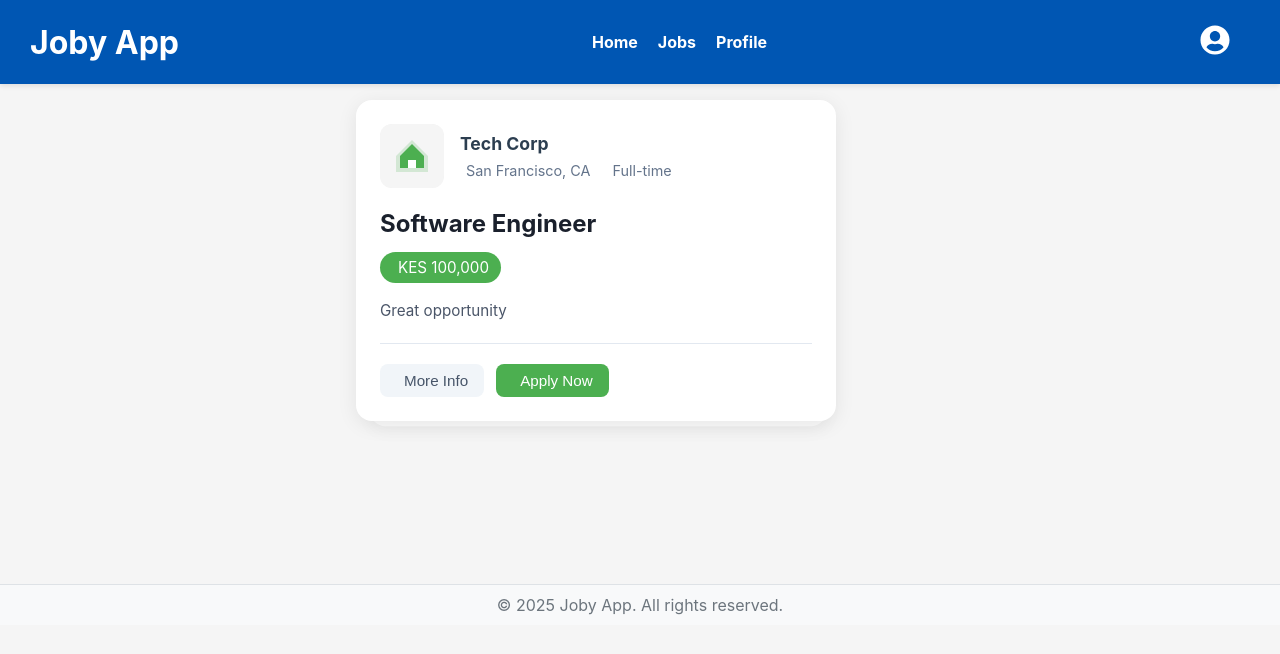
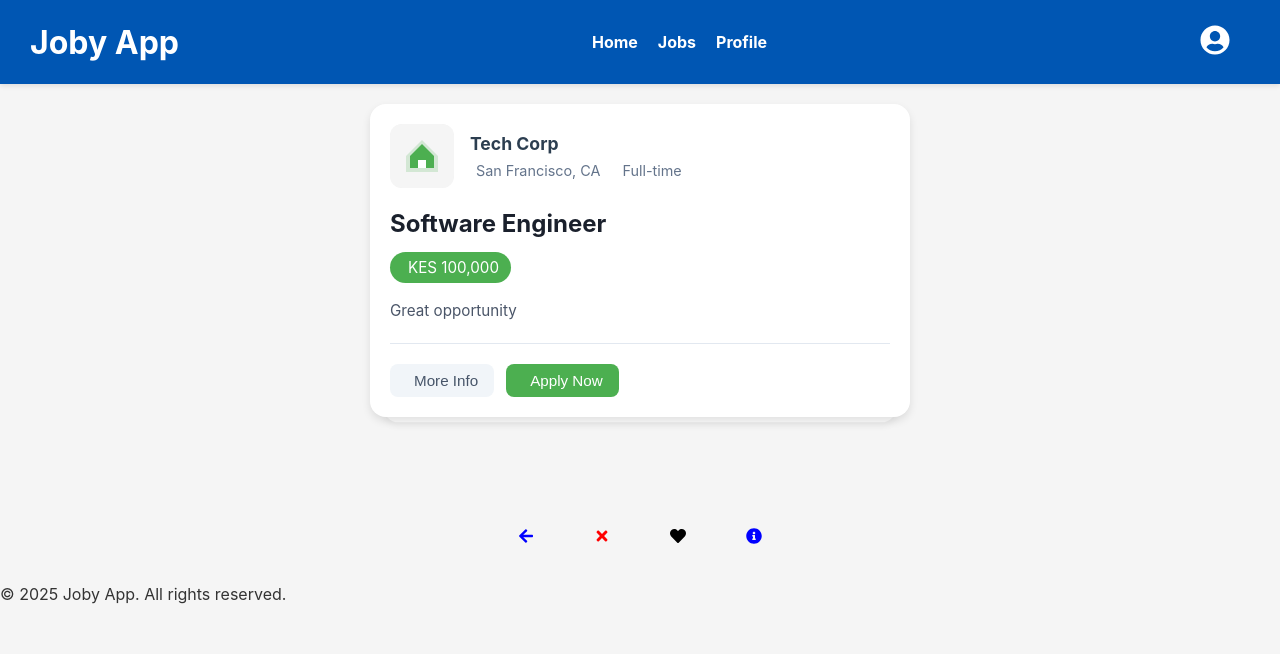
Before and after one commit to Kuria-byte/Joby-App, a React (Create React App) app: page / in a window 1280 px wide. Shown: the top 654 px of the page. Built offline with nearby package versions, Linux system fonts and the light colour scheme.

Commit message:
Job Info Panel

```diff
--- a/src/App.tsx
+++ b/src/App.tsx
@@ -11,11 +11,11 @@ import { auth, db } from './firebaseConfig'; // Import Firebase configuration
 const App: React.FC = () => {
   // Dummy job data for demonstration
   const [jobs, setJobs] = useState<Job[]>([
-    { id: '1', title: 'Software Engineer', company: 'Tech Corp', location: 'San Francisco, CA', description: 'Great opportunity', salary: 'KES 100,000', imageUrl: '', postedDate: '', jobType: 'Full-time' },
-    { id: '2', title: 'Product Manager', company: 'Innovate LLC', location: 'New York, NY', description: 'Lead product development', salary: 'KES 120,000', imageUrl: '', postedDate: '', jobType: 'Full-time' },
-    { id: '3', title: 'Data Scientist', company: 'Data Insights', location: 'Remote', description: 'Analyze data and provide insights', salary: 'KES 110,000', imageUrl: '', postedDate: '', jobType: 'Contract' },
-    { id: '4', title: 'UX Designer', company: 'Creative Solutions', location: 'Los Angeles, CA', description: 'Design user-friendly interfaces', salary: 'KES 95,000', imageUrl: '', postedDate: '', jobType: 'Part-time' },
-    { id: '5', title: 'DevOps Engineer', company: 'Cloud Services', location: 'Austin, TX', description: 'Manage cloud infrastructure', salary: 'KES 115,000', imageUrl: '', postedDate: '', jobType: 'Full-time' },
+    { id: '1', title: 'Software Engineer', company: 'Tech Corp', location: 'San Francisco, CA', description: 'Great opportunity', salary: 'KES 100,000', imageUrl: '', postedDate: '', jobType: 'Full-time', requirements: 'Experience with JavaScript and React.' },
+    { id: '2', title: 'Product Manager', company: 'Innovate LLC', location: 'New York, NY', description: 'Lead product development', salary: 'KES 120,000', imageUrl: '', postedDate: '', jobType: 'Full-time', requirements: 'Experience with product management.' },
+    { id: '3', title: 'Data Scientist', company: 'Data Insights', location: 'Remote', description: 'Analyze data and provide insights', salary: 'KES 110,000', imageUrl: '', postedDate: '', jobType: 'Contract', requirements: 'Experience with data analysis.' },
+    { id: '4', title: 'UX Designer', company: 'Creative Solutions', location: 'Los Angeles, CA', description: 'Design user-friendly interfaces', salary: 'KES 95,000', imageUrl: '', postedDate: '', jobType: 'Part-time', requirements: 'Experience with design tools.' },
+    { id: '5', title: 'DevOps Engineer', company: 'Cloud Services', location: 'Austin, TX', description: 'Manage cloud infrastructure', salary: 'KES 115,000', imageUrl: '', postedDate: '', jobType: 'Full-time', requirements: 'Experience with cloud platforms.' },
     // Add more job objects as needed
   ]);
 
@@ -32,8 +32,8 @@ const App: React.FC = () => {
         <Route path="/" element={<SwipeDeck jobs={jobs} userId="dummyUserId" onStackEmpty={handleStackEmpty} />} />
         <Route path="/user-profile" element={<UserProfile />} /> {/* Ensure this route is defined */}
       </Routes>
-        <Footer /> {/* Render Footer */}
       </div>
+      <Footer /> {/* Move Footer here to render at the bottom of each page */}
     </Router>
   );
 };
--- a/src/components/Footer.tsx
+++ b/src/components/Footer.tsx
@@ -1,9 +1,9 @@
 import React from 'react';
-import './Footer.css'; // Create a CSS file for styles
+import './Footer.css'; // Import any necessary CSS styles
 
 const Footer: React.FC = () => {
   return (
-    <footer className="app-footer">
+    <footer className="footer">
       <p>&copy; 2025 Joby App. All rights reserved.</p>
     </footer>
   );
--- a/src/components/JobCard/JobCard.css
+++ b/src/components/JobCard/JobCard.css
@@ -1,17 +1,16 @@
 .job-card {
-  background: white;
-  border-radius: 16px;
-  box-shadow: 0 4px 20px rgba(0, 0, 0, 0.08);
-  padding: 24px;
-  margin: 16px;
-  max-width: 480px;
-  width: 100%;
-  transition: transform 0.2s ease, box-shadow 0.2s ease;
+  width: 90%; /* Occupies 90% of the screen width */
+  max-width: 800px; /* Optional: Set a max width */
+  margin: 20px auto; /* Center the card */
+  padding: 20px; /* Add some padding */
+  border-radius: 16px; /* Rounded corners */
+  box-shadow: 0 4px 8px rgba(0, 0, 0, 0.1); /* Subtle box-shadow */
+  background-color: white; /* Ensure background is white */
+  transition: box-shadow 0.3s ease; /* Smooth transition for hover effects */
 }
 
 .job-card:hover {
-  transform: translateY(-4px);
-  box-shadow: 0 8px 24px rgba(0, 0, 0, 0.12);
+  box-shadow: 0 8px 16px rgba(0, 0, 0, 0.2); /* Slightly increase shadow on hover */
 }
 
 .job-card-header {
--- a/src/components/JobCard/JobCard.tsx
+++ b/src/components/JobCard/JobCard.tsx
@@ -4,11 +4,11 @@ import { Job } from '../../services/api';
 
 interface JobCardProps {
   job: Job;
-  onLogout?: () => void;
   onSelect?: (job: Job) => void;
+  onInfo: (job: Job) => void;
 }
 
-const JobCard: React.FC<JobCardProps> = ({ job, onLogout, onSelect }) => {
+const JobCard: React.FC<JobCardProps> = ({ job, onSelect, onInfo }) => {
   const {
     title,
     company,
@@ -65,7 +65,7 @@ const JobCard: React.FC<JobCardProps> = ({ job, onLogout, onSelect }) => {
           </span>
         )}
         <div className="action-buttons">
-          <button className="btn-more-info">
+          <button className="btn-more-info" onClick={() => onInfo && onInfo(job)}>
             <i className="fas fa-info-circle"></i>
             More Info
           </button>
@@ -73,9 +73,6 @@ const JobCard: React.FC<JobCardProps> = ({ job, onLogout, onSelect }) => {
             <i className="fas fa-paper-plane"></i>
             Apply Now
           </button>
-          {onLogout && (
-            <button onClick={onLogout}>Logout</button>
-          )}
         </div>
       </div>
     </div>
--- /dev/null
+++ b/src/components/JobCard/JobInfoPanel.css
@@ -0,0 +1,28 @@
+.job-info-panel {
+  position: fixed;
+  bottom: 0;
+  left: 0;
+  right: 0;
+  background-color: white;
+  padding: 20px;
+  border-top-left-radius: 16px;
+  border-top-right-radius: 16px;
+  box-shadow: 0 -2px 10px rgba(0, 0, 0, 0.2);
+  transition: transform 0.3s ease;
+}
+
+.close-button {
+  background: none;
+  border: none;
+  font-size: 24px;
+  cursor: pointer;
+}
+
+.apply-button {
+  background-color: green;
+  color: white;
+  padding: 10px 20px;
+  border: none;
+  border-radius: 8px;
+  cursor: pointer;
+}
--- /dev/null
+++ b/src/components/JobCard/JobInfoPanel.tsx
@@ -0,0 +1,31 @@
+import React from 'react';
+import './JobInfoPanel.css'; // Import CSS for styling
+
+interface JobInfoPanelProps {
+  job: {
+    title: string;
+    company: string;
+    description: string;
+    requirements: string;
+    location: string;
+    salary: string;
+  };
+  onClose: () => void;
+}
+
+const JobInfoPanel: React.FC<JobInfoPanelProps> = ({ job, onClose }) => {
+  return (
+    <div className="job-info-panel">
+      <button className="close-button" onClick={onClose}>X</button>
+      <h2>{job.title}</h2>
+      <h3>{job.company}</h3>
+      <p><strong>Location:</strong> {job.location}</p>
+      <p><strong>Salary:</strong> {job.salary}</p>
+      <p><strong>Description:</strong> {job.description}</p>
+      <p><strong>Requirements:</strong> {job.requirements}</p>
+      <button className="apply-button">Apply Now</button>
+    </div>
+  );
+};
+
+export default JobInfoPanel;
--- a/src/components/SwipeDeck/SwipeDeck.css
+++ b/src/components/SwipeDeck/SwipeDeck.css
@@ -225,3 +225,44 @@
   transform: translateY(-2px);
   box-shadow: 0 4px 15px rgba(0, 0, 0, 0.1);
 }
+
+.floating-icons {
+  position: fixed;
+  bottom: 20px; /* Distance from the bottom */
+  left: 50%; /* Center horizontally */
+  transform: translateX(-50%); /* Adjust for centering */
+  display: flex;
+  gap: 20px; /* Space between icons */
+}
+
+.icon {
+  width: 56px; /* Icon size */
+  height: 56px; /* Icon size */
+  display: flex;
+  justify-content: center;
+  align-items: center;
+  border-radius: 50%; /* Circular shape */
+  background-color: transparent; /* Clear background */
+  cursor: pointer; /* Pointer cursor on hover */
+  transition: transform 0.2s, box-shadow 0.2s; /* Smooth transition for hover effect */
+}
+
+.icon:hover {
+  transform: scale(1.1); /* Slightly enlarge on hover */
+}
+
+.reject {
+  color: red; /* Red color for reject icon */
+}
+
+.like {
+  color: black; /* Updated color for like icon */
+}
+
+.revert {
+  color: blue; /* Blue color for revert icon */
+}
+
+.info {
+  color: blue; /* Blue color for info icon */
+}
--- a/src/components/SwipeDeck/SwipeDeck.tsx
+++ b/src/components/SwipeDeck/SwipeDeck.tsx
@@ -3,10 +3,12 @@ import { useSwipeable, SwipeEventData } from 'react-swipeable';
 import { motion, AnimatePresence } from 'framer-motion';
 import JobCard from '../JobCard/JobCard';
 import JobDetailModal from '../../pages/Job Modal/JobDetailModal';// Import the modal component
+import JobInfoPanel from '../JobCard/JobInfoPanel';// Import the new panel component
 import { Job } from '../../services/api';
 import { jobAPI } from '../../services/jobAPI';
 import { logError, showErrorToast } from '../../utils/errorUtils';
 import './SwipeDeck.css';
+import { FaHeart, FaTimes, FaArrowLeft, FaInfoCircle } from 'react-icons/fa'; // Import icons
 
 interface SwipeDeckProps {
   jobs: Job[];
@@ -25,6 +27,7 @@ const SwipeDeck: React.FC<SwipeDeckProps> = ({ jobs, userId, onStackEmpty, onErr
   const [exitX, setExitX] = useState(0);
   const [selectedJob, setSelectedJob] = useState<Job | null>(null);
   const [isModalOpen, setIsModalOpen] = useState(false);
+  const [isPanelOpen, setIsPanelOpen] = useState(false);
 
   const handleSwipeAction = useCallback(async (direction: 'left' | 'right') => {
     if (isProcessing) return;
@@ -58,14 +61,40 @@ const SwipeDeck: React.FC<SwipeDeckProps> = ({ jobs, userId, onStackEmpty, onErr
       description: job.description,
       location: job.location,
       salary: job.salary !== undefined ? job.salary : 'Not specified',
+      requirements: job.requirements !== undefined ? job.requirements : 'Not specified',
+      jobType: job.jobType !== undefined ? job.jobType : 'Full-time',
+      postedDate: job.postedDate !== undefined ? job.postedDate : 'Recently',
+      imageUrl: job.imageUrl !== undefined ? job.imageUrl : '',
     };
     setSelectedJob(jobDetails);
     setIsModalOpen(true);
   };
 
+  const handleJobInfo = (job: Job) => {
+    setSelectedJob(job);
+    setIsPanelOpen(true);
+  };
+
   const closeModal = () => {
     setIsModalOpen(false);
     setSelectedJob(null);
+  };
+
+  const handleClosePanel = () => {
+    setIsPanelOpen(false);
+    setSelectedJob(null);
+  };
+
+  const handleLike = () => {
+    handleSwipeAction('right');
+  };
+
+  const handleReject = () => {
+    handleSwipeAction('left');
+  };
+
+  const handleRevert = () => {
+    setCurrentIndex(prev => Math.max(0, prev - 1));
   };
 
   const handlers = useSwipeable({
@@ -123,15 +152,30 @@ const SwipeDeck: React.FC<SwipeDeckProps> = ({ jobs, userId, onStackEmpty, onErr
             stiffness: 150
           }}
         >
-          <JobCard job={currentJob} onSelect={handleJobSelect} />
+          <JobCard job={currentJob} onSelect={handleJobSelect} onInfo={handleJobInfo} />
         </motion.div>
       </AnimatePresence>
       {currentIndex < jobs.length - 1 && (
         <div className="next-card-preview">
-          <JobCard job={jobs[currentIndex + 1]} onLogout={handleLogout} />
+          <JobCard job={jobs[currentIndex + 1]}  onSelect={handleJobSelect} onInfo={handleJobInfo} />
         </div>
       )}
       {isModalOpen && <JobDetailModal job={selectedJob} onClose={closeModal} />}
+      {isPanelOpen && selectedJob && <JobInfoPanel job={selectedJob} onClose={handleClosePanel} />}
+      <div className="floating-icons">
+        <button className="icon revert" onClick={handleRevert}>
+          <FaArrowLeft />
+        </button>
+        <div className="icon reject" onClick={() => handleReject()}>
+          <FaTimes />
+        </div>
+        <div className="icon like" onClick={() => handleLike()}>
+          <FaHeart />
+        </div>
+        <div className="icon info" onClick={() => handleJobInfo(currentJob)}>
+          <FaInfoCircle />
+        </div>
+      </div>
     </div>
   );
 };
--- a/src/services/api.ts
+++ b/src/services/api.ts
@@ -4,9 +4,10 @@ export interface Job {
   id: string;
   title: string;
   company: string;
+  description: string;
+  requirements: string;
   location: string;
-  description: string;
-  salary: string; // Ensure salary is a string only
+  salary: string;
   imageUrl?: string;
   postedDate?: string;
   jobType?: string;
```
Also changed, not shown: 2 other files (tests, documents, lock files or other folders).
